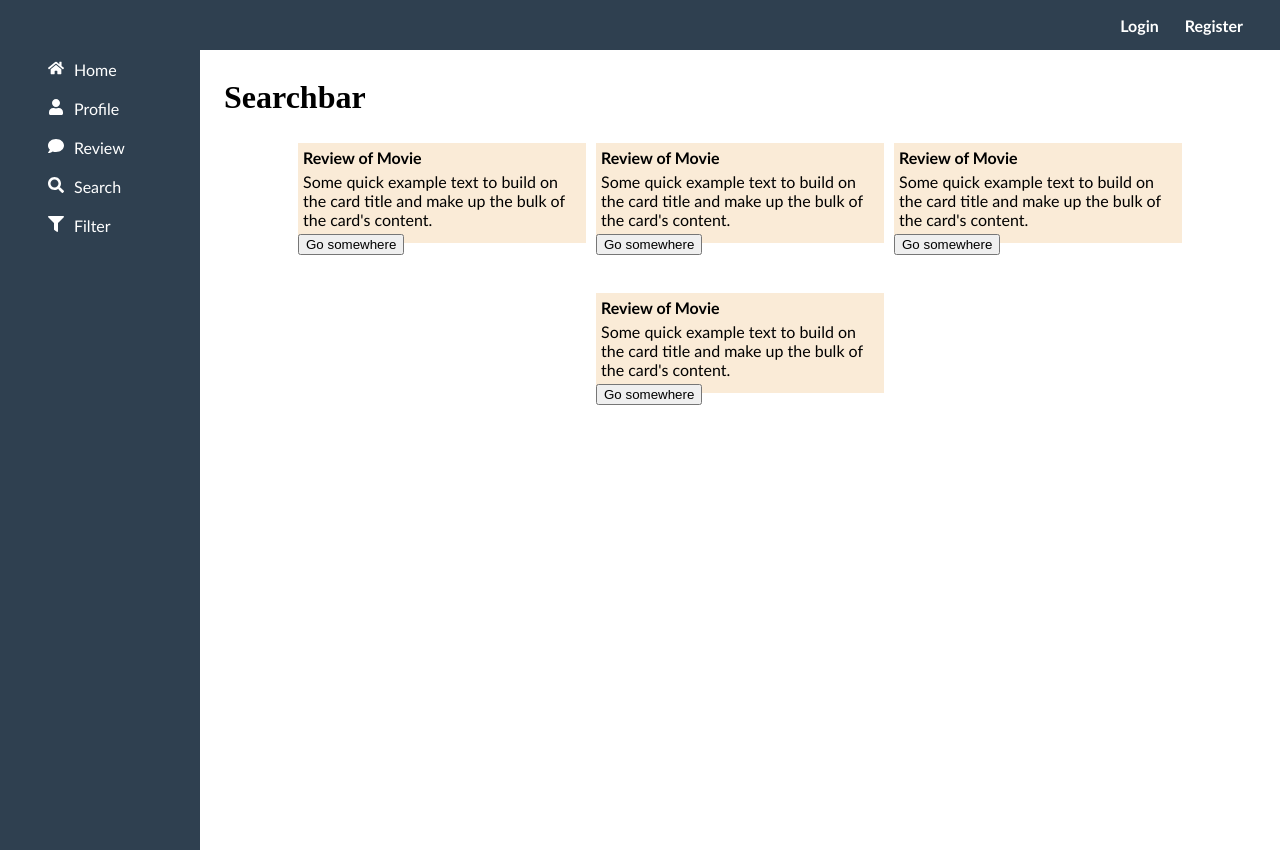
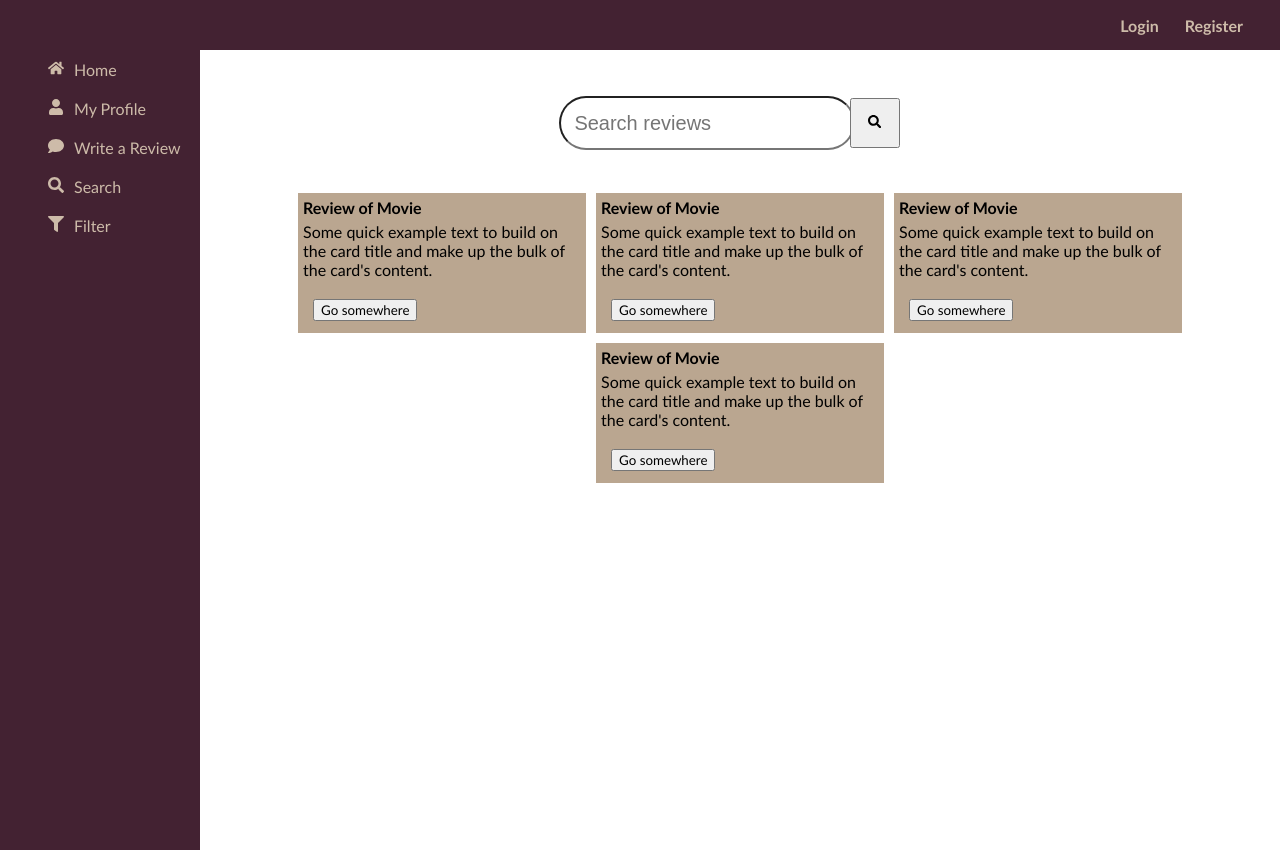
Before and after one commit to April-2022-LC-LiftOff/PyramidBuilders, a React (Create React App) app in the folder frontend/: page / in a window 1280 px wide. Built offline with nearby package versions, Linux system fonts and the light colour scheme.

Commit message:
added searchbar with submit icon; updated color cheme

```diff
--- a/frontend/src/components/Sidebar/Sidebar.css
+++ b/frontend/src/components/Sidebar/Sidebar.css
@@ -3,7 +3,7 @@
 .Sidebar {
 	height: 100%;
 	min-width: 200px;
-	background-color: #2f4050;
+	background-color: #432232;
 	justify-content: center;
 }
 
@@ -16,7 +16,7 @@
 .sidebar_li {
 	margin-left: 10%;
 	display: flex;
-	color: white;
+	color: #cdbba9;
 	align-items: center;
 	font-family: "Trebuchet MS", "Lucida Sans Unicode", "Lucida Grande",
 		"Lucida Sans", Arial, sans-serif;
@@ -24,11 +24,11 @@
 
 .sidebar_li:hover {
 	cursor: pointer;
-	background-color: #293846;
+	background-color: #1a0d1f;
 }
 
 .sidebar_li:active {
-	background-color: #293846;
+	background-color: #1a0d1f;
 }
 
 .icon {
--- a/frontend/src/components/Sidebar/Sidebar.js
+++ b/frontend/src/components/Sidebar/Sidebar.js
@@ -25,7 +25,7 @@ function Sidebar() {
               <FaIcons.FaUser/>
             </span>
             <span className="title"><Link to="/profile">
-              Profile
+              My Profile
             </Link></span>
           </div>
         </li>
@@ -35,7 +35,7 @@ function Sidebar() {
               <FaIcons.FaComment />
             </span>
             <span className="title"><Link to="/review">
-              Review
+              Write a Review
             </Link></span>
           </div>
         </li>
--- a/frontend/src/components/Topbar/Topbar.css
+++ b/frontend/src/components/Topbar/Topbar.css
@@ -2,7 +2,7 @@
 
 .topbar {
 	height: var(--nav-size);
-	background-color: #2f4050;
+	background-color: #432232;
 	padding: 0 1rem;
 }
 
@@ -20,7 +20,7 @@
 	margin-right: 16px;
 	display: flex;
 	flex-direction: row;
-	color: white;
+	color: #cdbba9;
 	justify-content: center;
 	align-items: center;
 	font-family: "Trebuchet MS", "Lucida Sans Unicode", "Lucida Grande",
--- a/frontend/src/components/contentPages/Home.js
+++ b/frontend/src/components/contentPages/Home.js
@@ -1,6 +1,9 @@
 import React from "react";
 import Card from "react-bootstrap/Card";
 import Button from 'react-bootstrap/Button';
+import * as FaIcons from 'react-icons/fa';
+import Form from 'react-bootstrap/Form'
+
 import './pages.css';
 
 const Home = () => {
@@ -10,7 +13,14 @@ const Home = () => {
 		<div className="page">
 
 			<div>
-				<h1>Searchbar</h1>
+			<Form className="searchContainer">
+				<Form.Group>
+					<Form.Control className="searchInput" type="text" placeholder="Search reviews" />
+				</Form.Group>
+				<Button id="searchIcon" variant="primary" type="submit">
+					<FaIcons.FaSearch />
+				</Button>
+			</Form>
 			</div>
 
 
@@ -19,24 +29,24 @@ const Home = () => {
 			<Card className="item" style={{ width: '18rem' }}>
 				<Card.Title id="title">Review of Movie</Card.Title>
 				<Card.Body id="body"> Some quick example text to build on the card title and make up the bulk of the card's content.</Card.Body>
-				<Button variant="primary">Go somewhere</Button>
+				<Button id="button" variant="primary">Go somewhere</Button>
 			</Card>
 
 			<Card className="item" style={{ width: '18rem' }}>
 				<Card.Title id="title">Review of Movie</Card.Title>
 				<Card.Body id="body"> Some quick example text to build on the card title and make up the bulk of the card's content.</Card.Body>
-				<Button variant="primary">Go somewhere</Button>
+				<Button id="button" variant="primary">Go somewhere</Button>
 			</Card>
 
 			<Card className="item" style={{ width: '18rem' }}>
 				<Card.Title id="title">Review of Movie</Card.Title>
 				<Card.Body id="body"> Some quick example text to build on the card title and make up the bulk of the card's content.</Card.Body>
-				<Button variant="primary">Go somewhere</Button>
+				<Button id="button" variant="primary">Go somewhere</Button>
 			</Card>
 			<Card className="item" style={{ width: '18rem' }}>
 				<Card.Title id="title">Review of Movie</Card.Title>
 				<Card.Body id="body"> Some quick example text to build on the card title and make up the bulk of the card's content.</Card.Body>
-				<Button variant="primary">Go somewhere</Button>
+				<Button id="button" variant="primary">Go somewhere</Button>
 			</Card>
 
 			</div>
--- a/frontend/src/components/contentPages/pages.css
+++ b/frontend/src/components/contentPages/pages.css
@@ -8,7 +8,7 @@
 	flex-grow: 1;
 }
 .bar {
-	background-color: "#2160A0";
+	background-color: #432232;
 }
 .menuButton {
 	margin-right: spacing(3);
@@ -72,9 +72,9 @@
 
 .item {
 	width: 100px;
-	height: 100px;
+	height: 140px;
 	margin: 5px;
-	background: #FAEBD7;
+	background: #baa690;
 }
 
 #title {
@@ -89,3 +89,34 @@
 	font-family: "Trebuchet MS", "Lucida Sans Unicode", "Lucida Grande",
 		"Lucida Sans", Arial, sans-serif;
 }
+
+#button {
+	margin: 15px;
+	font-family: "Trebuchet MS", "Lucida Sans Unicode", "Lucida Grande",
+		"Lucida Sans", Arial, sans-serif;
+}
+
+.searchContainer {
+	display: flex;
+	margin: 5px;
+	justify-content: center;
+	align-items: center;
+}
+
+
+.searchInput {
+	margin: 5%;
+	padding: 5%;
+	border-radius: 100px;
+	font-size: 1.25rem;
+	margin-left: 5%;
+	flex: 70%;
+}
+
+#searchIcon {
+	margin: 35px;
+	height: 50px;
+	width: 50px;
+	padding: 10px;
+	place-items: center;
+}
```
